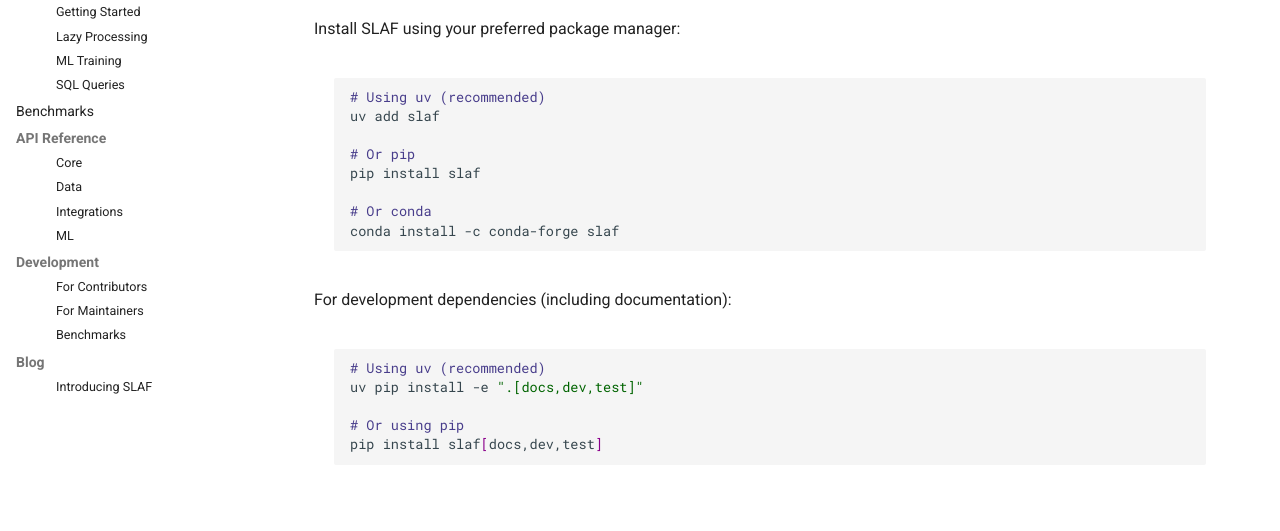
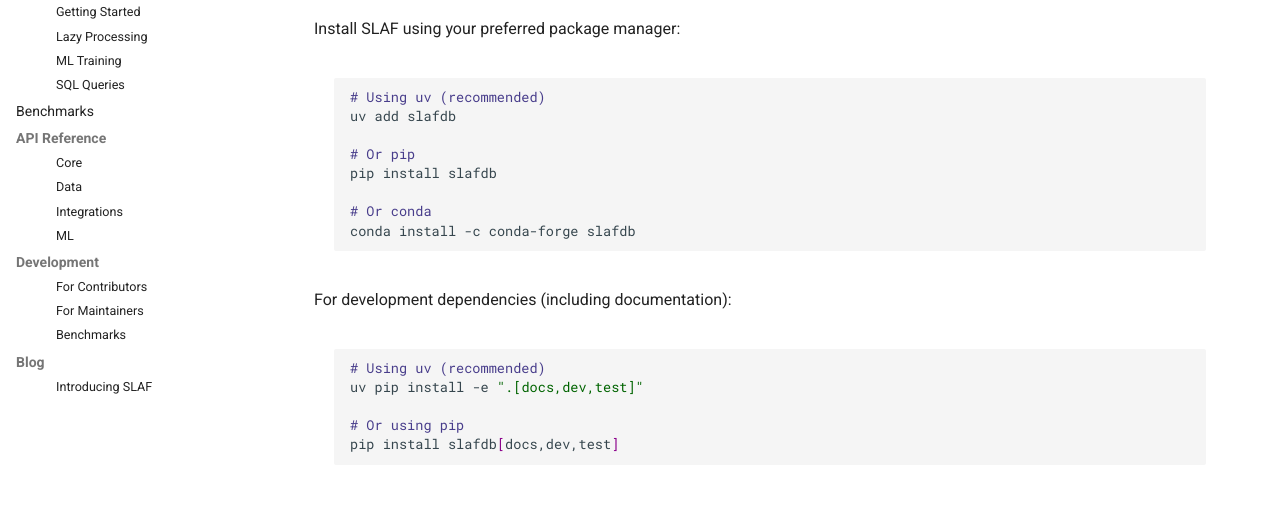
Before and after one commit to slaf-project/slaf, an MkDocs documentation site: the page built from docs/getting-started/quickstart.md, in a window 1280 px wide and 900 px high. Shown: the part 250-781 px from the top of the window. Built offline with MkDocs 1.6.1 and Material for MkDocs 9.7.7, drawn with Linux system fonts in a browser that asks for light colours; comment, search, counter and statistics services are not loaded.

Commit message:
docs: update package name from slaf to slafdb in all documentation

````diff
--- a/docs/getting-started/quickstart.md
+++ b/docs/getting-started/quickstart.md
@@ -8,13 +8,13 @@ Install SLAF using your preferred package manager:
 
 ```bash
 # Using uv (recommended)
-uv add slaf
+uv add slafdb
 
 # Or pip
-pip install slaf
+pip install slafdb
 
 # Or conda
-conda install -c conda-forge slaf
+conda install -c conda-forge slafdb
 ```
 
 For development dependencies (including documentation):
@@ -24,7 +24,7 @@ For development dependencies (including documentation):
 uv pip install -e ".[docs,dev,test]"
 
 # Or using pip
-pip install slaf[docs,dev,test]
+pip install slafdb[docs,dev,test]
 ```
 
 ## Your First SLAF Experience
````
Also changed, not shown: README.md (+3 -3 lines), docs/blog/introducing-slaf.md (+2 -2 lines).
